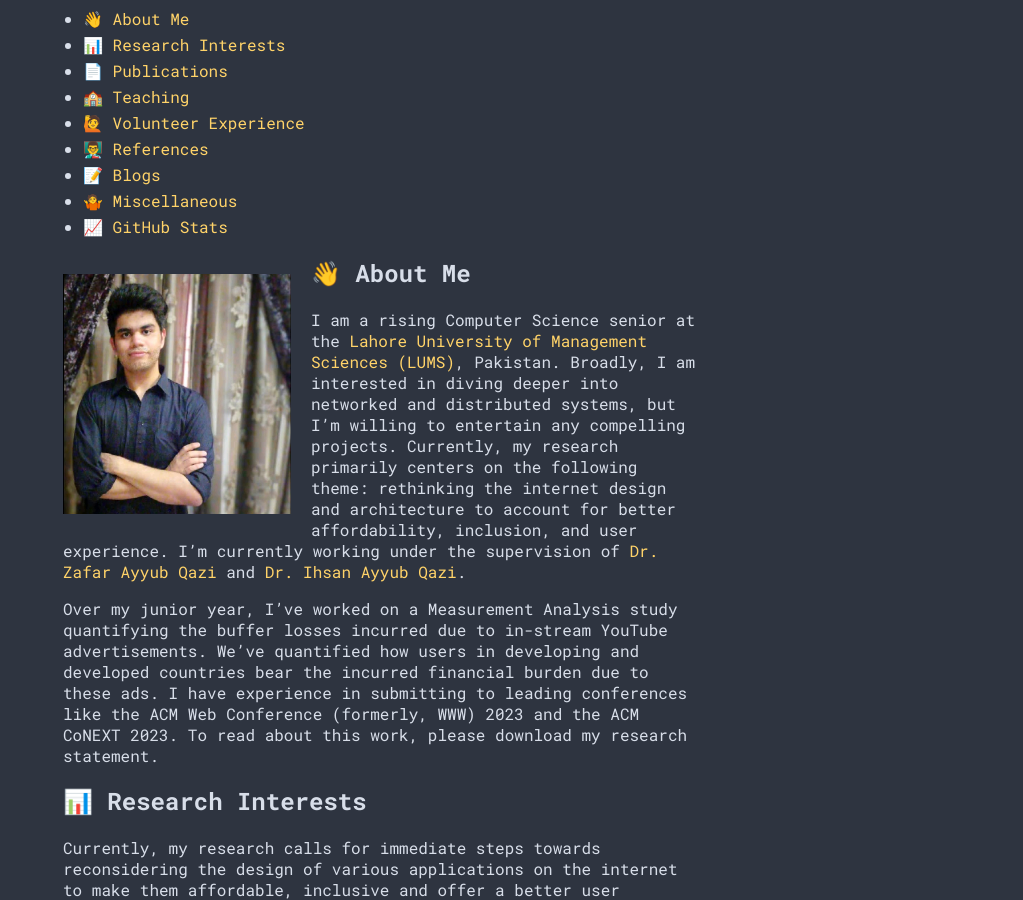
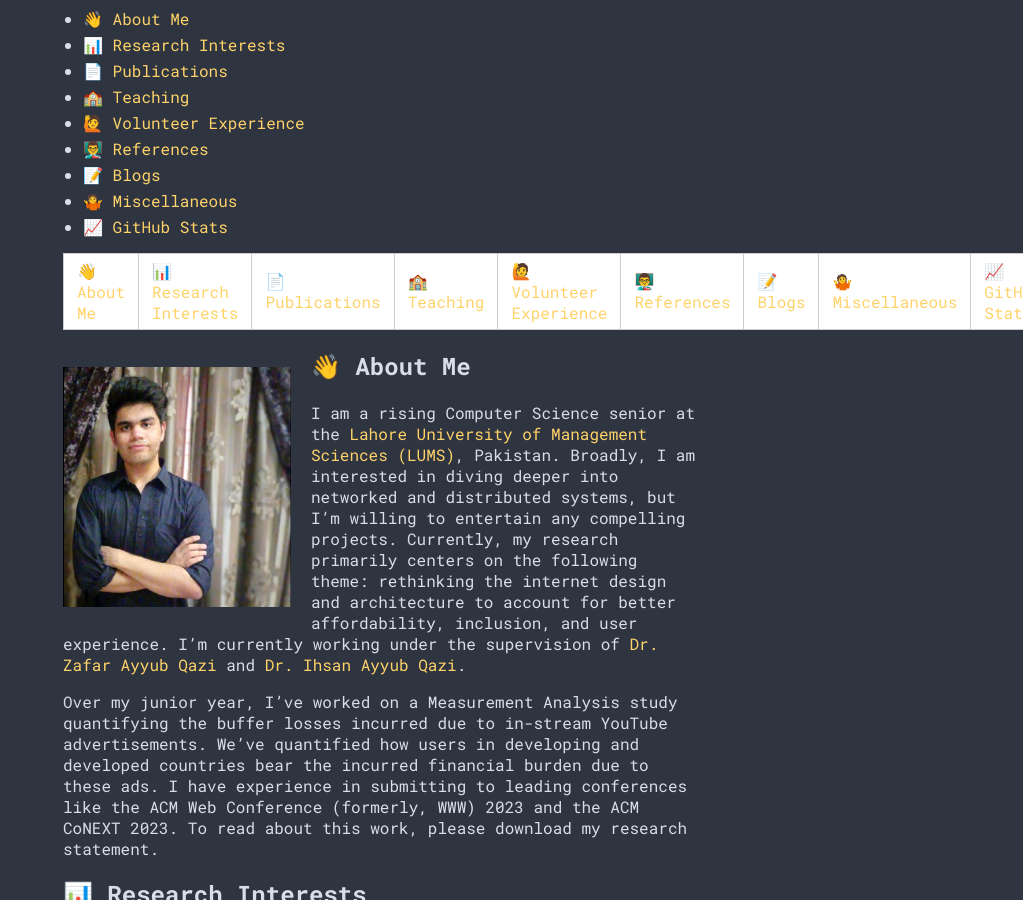
Before and after one commit to harris-ahmad/harris-ahmad.github.io, a Jekyll site: the page built from index.md, in a window 1280 px wide and 900 px high, scrolled down 305 px. Shown: the whole window, without its empty margins (257-1280 px from the left). Built offline with Jekyll 4.4.1, drawn with Linux system fonts in a browser that asks for light colours.

Commit message:
horizontal nav

```diff
--- a/index.md
+++ b/index.md
@@ -15,6 +15,10 @@ layout: default
 * [📝 Blogs](#📝-blogs)
 * [🤷 Miscellaneous](#🤷-miscellaneous)
 * [📈 GitHub Stats](#📈-github-stats)
+
+<!-- create a horizontal navigation menu using the above options -->
+
+| [👋 About Me](#👋-about-me) | [📊 Research Interests](#📊-research-interests) | [📄 Publications](#📄-publications) | [🏫 Teaching](#🏫-teaching) | [🙋 Volunteer Experience](#🙋-volunteer) | [👨‍🏫 References](#👨‍🏫-references) | [📝 Blogs](#📝-blogs) | [🤷 Miscellaneous](#🤷-miscellaneous) | [📈 GitHub Stats](#📈-github-stats) |
 
 <img class="profile-picture" src="profile.jpeg">
 
```
